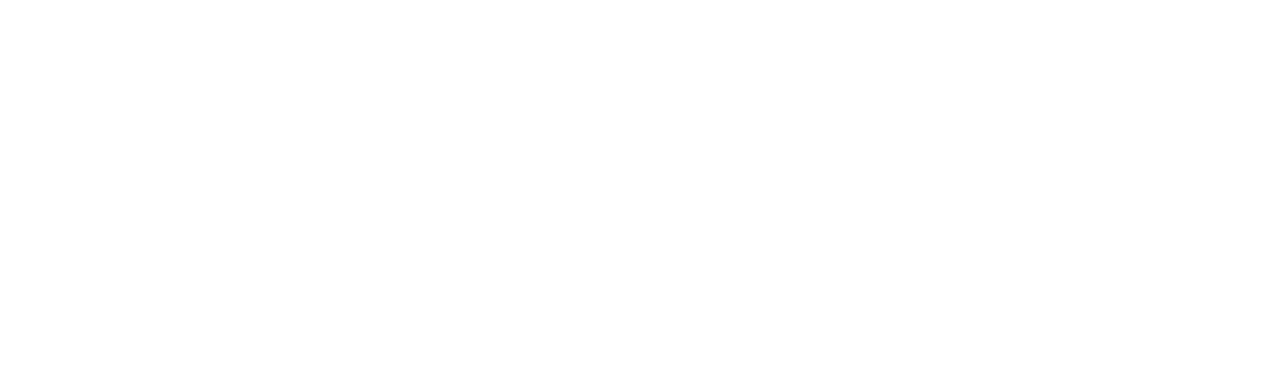
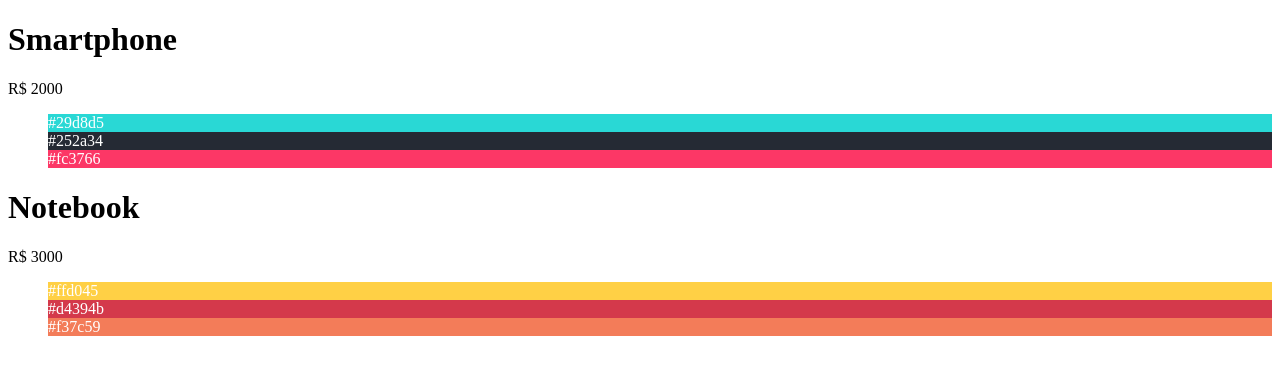
Before and after one commit to eliezerantonio/react, a React (Create React App) app in the folder 02-react-iniciantes/arrays/: page / in a window 1280 px wide. Shown: the top 374 px of the page. Built offline with nearby package versions, Linux system fonts and the light colour scheme.

Commit message:
map e filter

```diff
--- a/02-react-iniciantes/arrays/src/App.js
+++ b/02-react-iniciantes/arrays/src/App.js
@@ -1,4 +1,5 @@
 /* eslint-disable no-unused-vars */
+import { configure } from "@testing-library/react";
 import React from "react";
 
 // const App = () => {
@@ -55,6 +56,26 @@ const produtos = [
 ];
 
 const App = () => {
-  return <></>;
+  const dados = produtos.filter(
+    ({ preco }) => Number(preco.replace("R$ ", "")) > 1500
+  );
+
+  return (
+    <>
+      {dados.map(({ id, nome, preco, cores }) => (
+        <div key={id}>
+          <h1>{nome}</h1>
+          <p>{preco}</p>
+          <ul>
+            {cores.map((cor) => (
+              <li style={{ backgroundColor: cor, color:'white' }} key={cor}>
+                {cor}
+              </li>
+            ))}
+          </ul>
+        </div>
+      ))}
+    </>
+  );
 };
 export default App;
```
